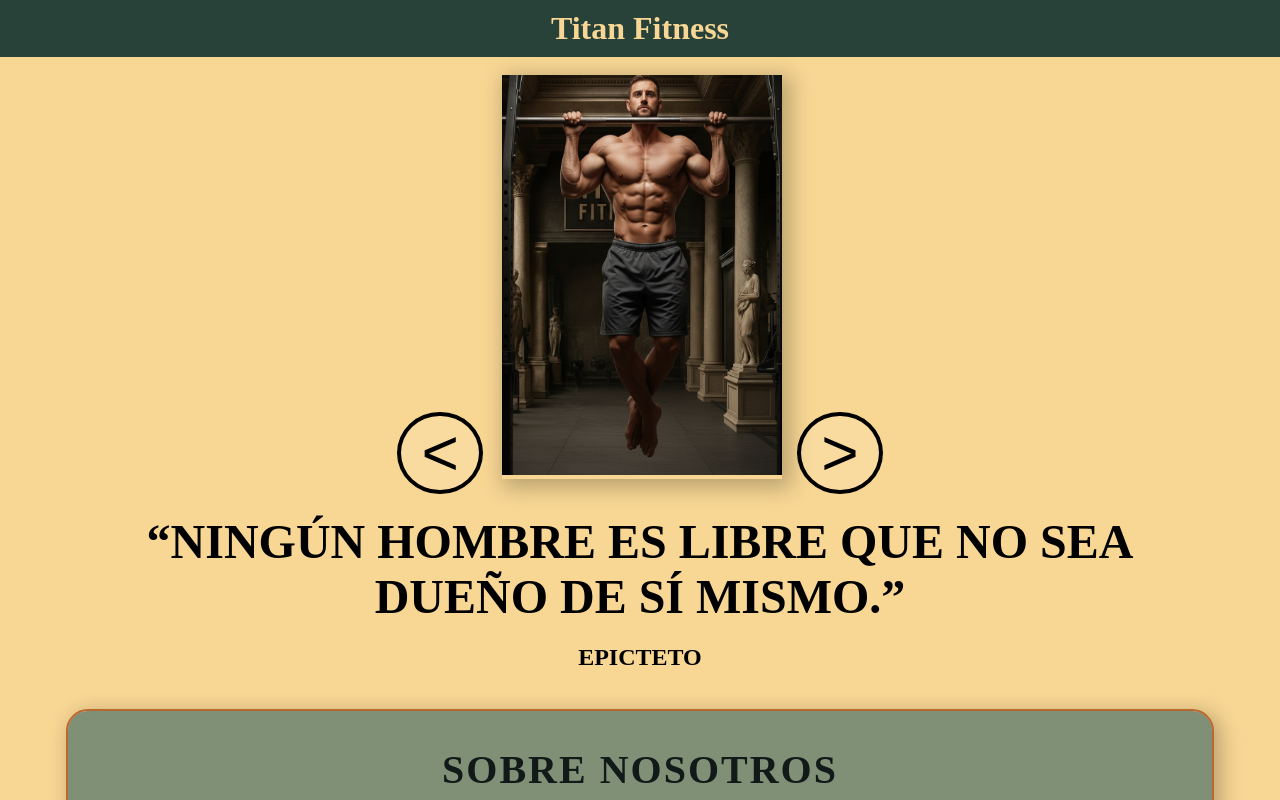
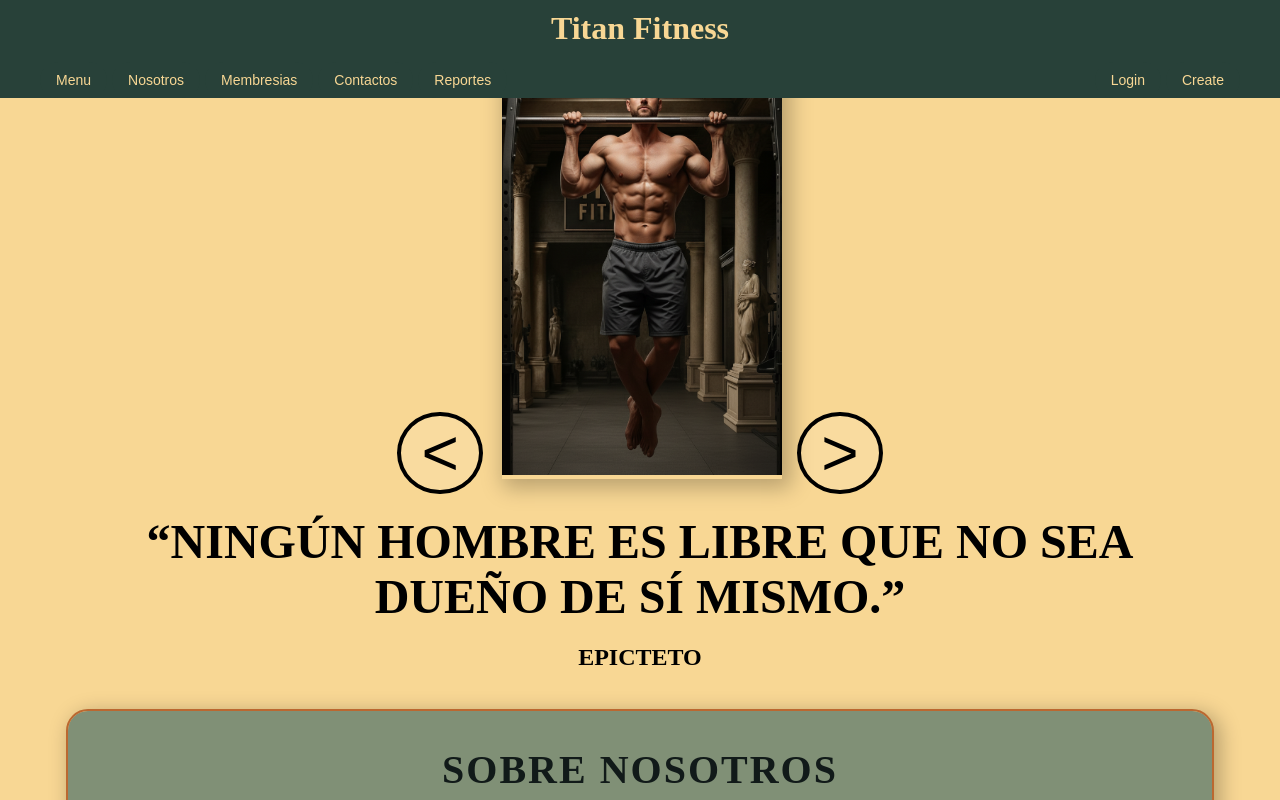
Before and after one commit to Belthesheep/gestion-pf, a React (Vite) app in the folder titanfitness/titansite/: page / in a window 1280 px wide. Shown: the top 800 px of the page. Built offline with nearby package versions, Linux system fonts and the light colour scheme.

Commit message:
Hice la barra de botones

```diff
--- /dev/null
+++ b/titanfitness/titansite/src/components/Buttonbar.jsx
@@ -0,0 +1,22 @@
+import React from 'react'
+
+const Buttonbar = () => {
+  return (
+        <nav className="taskbar">
+            <div>
+                <button className="task-button"> Menu</button>
+                <button className="task-button"> Nosotros</button>
+                <button className="task-button"> Membresias</button>
+                <button className="task-button"> Contactos</button>
+                <button className="task-button"> Reportes</button>
+            </div>
+
+            <div className="login-group">
+                <button className="login-button">Login</button>
+                <button className="login-button">Create</button>
+            </div>
+        </nav>
+  )
+}
+
+export default Buttonbar
--- a/titanfitness/titansite/src/components/Header.jsx
+++ b/titanfitness/titansite/src/components/Header.jsx
@@ -1,8 +1,10 @@
 import "../index.css"
+import Buttonbar from "./Buttonbar"
 const Header = () => {
   return (
     <div className="header">
         <h1>Titan Fitness</h1>
+        <Buttonbar />
     </div>
   )
 }
--- a/titanfitness/titansite/src/index.css
+++ b/titanfitness/titansite/src/index.css
@@ -179,3 +179,87 @@ button:hover {
     box-shadow 0.3s ease,
     border-color 0.3s ease;
 }
+
+/* Header general */
+.header-container {
+  background-color: #284139;
+  padding: 20px 0;
+  text-align: center;
+  color: #f8d794;
+  box-shadow: 0 2px 4px rgba(0,0,0,0.2);
+}
+
+/* Título centrado */
+.project-title {
+  margin: 0;
+  font-size: 32px;
+  font-weight: bold;
+}
+
+/* Barra de tareas */
+.taskbar {
+  margin-top: 15px;
+  display: flex;
+  justify-content: space-between;
+  align-items: center;
+  padding: 0 40px;
+  background-color: transparent;
+}
+
+/* Grupo de botones centrado */
+.task-group {
+  display: flex;
+  gap: 20px;
+
+}
+
+/* Botón de login alineado a la derecha */
+.login-button {
+  background-color: #284139;
+  color: #f8d794;
+  border: none;
+  padding: 10px 16px;
+   margin-left:5px;
+  border-radius: 20px;
+  cursor: pointer;
+  font-size: 14px;
+  transition: background-color 0.3s ease-out, box-shadow 0.3s ease-out, transform 0.2s ease-out;
+}
+
+.login-button:hover {
+  background-color: #284139;
+  box-shadow: 0 0 4px #809076;
+  color: #f8d794;
+}
+
+.login-button:active {
+  background-color: #1e312b;
+  transform: scale(0.96);
+  box-shadow: inset 0 2px 4px rgba(0, 0, 0, 0.3);
+
+}
+
+/* Botones de tareas */
+.task-button {
+  background-color: #284139;
+  color: #f8d794;
+  border: none;
+  padding: 10px 16px;
+  border-radius: 20px;
+  cursor: pointer;
+  font-size: 14px;
+  transition: background-color 0.3s ease-out, box-shadow 0.3s ease-out, transform 0.2s ease-out;
+  margin-right: 5px;
+}
+
+.task-button:hover {
+  background-color: #284139;
+  box-shadow: 0 0 4px #809076;
+  color: #f8d794;
+}
+
+.task-button:active {
+  background-color: #1e312b;
+  transform: scale(0.96);
+  box-shadow: inset 0 2px 4px rgba(0, 0, 0, 0.3);
+}
```
